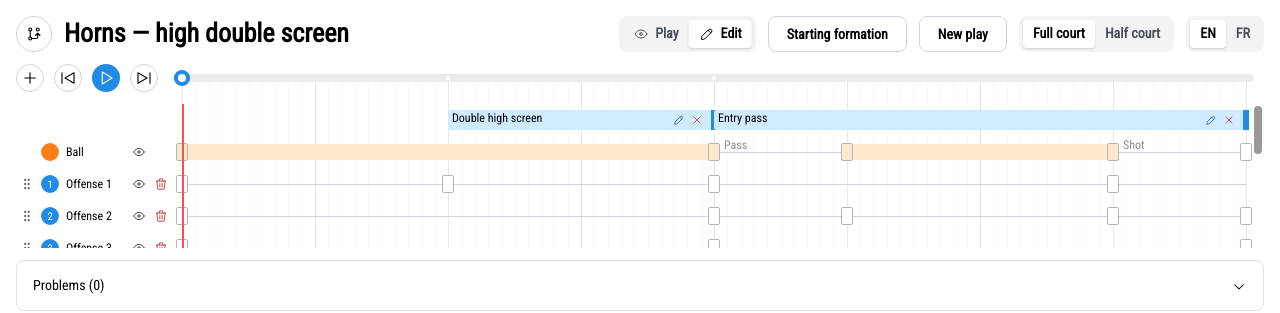
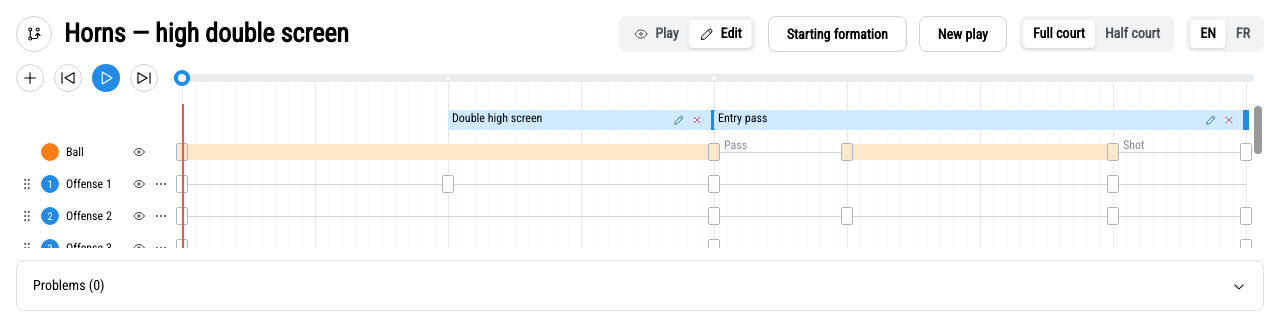
Before and after one commit to antoinefricker/phoopers, a React (Vite) app in the folder apps/pwa/: page / in a window 1280 px wide. Both pictures are taken after a click on the label "Edit". Shown: the top 313 px of the page. Built offline with nearby package versions, Linux system fonts and the light colour scheme.

Commit message:
refactor: gather a row destructive actions into a menu

```diff
--- a/apps/pwa/src/editor/TimelineRow.tsx
+++ b/apps/pwa/src/editor/TimelineRow.tsx
@@ -1,7 +1,7 @@
-import { ActionIcon, Box, CloseButton, Text } from '@mantine/core';
+import { ActionIcon, Box, CloseButton, Menu, Text } from '@mantine/core';
 import { useRef, useState } from 'react';
 import type { CSSProperties } from 'react';
-import { IconEye, IconEyeOff, IconGripVertical, IconTrash } from '@tabler/icons-react';
+import { IconDots, IconEye, IconEyeOff, IconGripVertical, IconTrash } from '@tabler/icons-react';
 import { useTranslation } from 'react-i18next';
 import type { EntityId, PlayerId, ScreenEvent, ScreenId } from '../engine';
 import { useHiddenEntitiesContext } from '../play2d/useHiddenEntitiesContext';
@@ -76,6 +76,7 @@ export function TimelineRow({ row, duration, screens, selection, onSelectKeyfram
     opened: false,
     count: 0,
   });
+  const [menuOpen, setMenuOpen] = useState(false);
   const removingScreen = screens.find((s) => s.id === removing.target);
   const isBall = row.team === 'ball';
   // The ball is not sortable: it leads the list and is not a player. `disabled` keeps the row
@@ -198,20 +199,42 @@ export function TimelineRow({ row, duration, screens, selection, onSelectKeyfram
         >
           {hidden.has(row.entityId) ? <IconEyeOff size={14} stroke={1.5} /> : <IconEye size={14} stroke={1.5} />}
         </ActionIcon>
-        {/* On a player's row only: the ball has no player to remove. Named after the player,
-            or eleven rows would offer a voice-control user eleven identical buttons. */}
-
+        {/* On a player's row only: the ball has no player to remove. It keeps the space so
+            every row's controls line up.
+            A menu rather than a button per command: the gutter is 160px and already holds four
+            controls, and a fifth would take the width the name needs — measured, "Attaquant 1"
+            is 55px of the 62 left beside the symbol. Trading the delete button for this one
+            costs nothing and leaves room for the commands to come.
+            Every entry is named after the player, or eleven rows would offer a voice-control
+            user eleven identical commands. */}
+        {/* Portalled, which is Mantine's default and is load-bearing here: the row lives inside
+            the tracks' scroll area, and a dropdown rendered in place is clipped by it — measured
+            at 57px of the menu cut off below the viewport's edge. jsdom has no layout, so no
+            test can see this; it is why the menu is opened in a browser before it is believed. */}
+        <Menu opened={menuOpen} onChange={setMenuOpen} position="bottom-end" shadow="md" trapFocus>
+          <Menu.Target>
             <ActionIcon
               variant="subtle"
-          color="red"
+              color="gray"
               size="sm"
               mr={4}
-          aria-label={t('play.editor.removePlayer', 'Remove player {{label}}', { label: rowName })}
-          onClick={() => setRemovingPlayer((r) => ({ opened: true, count: r.count + 1 }))}
+              aria-label={t('play.editor.rowActions', 'Actions for {{label}}', { label: rowName })}
+              onClick={() => setMenuOpen((open) => !open)}
               style={{ visibility: isBall ? 'hidden' : 'visible' }}
             >
-          <IconTrash size={14} stroke={1.5} />
+              <IconDots size={14} stroke={1.5} />
             </ActionIcon>
+          </Menu.Target>
+          <Menu.Dropdown data-testid={`row-menu-${row.entityId}`}>
+            <Menu.Item
+              color="red"
+              leftSection={<IconTrash size={14} stroke={1.5} />}
+              onClick={() => setRemovingPlayer((r) => ({ opened: true, count: r.count + 1 }))}
+            >
+              {t('play.editor.removePlayer', 'Remove player {{label}}', { label: rowName })}
+            </Menu.Item>
+          </Menu.Dropdown>
+        </Menu>
       </Box>
       {/* Inset so a marker sitting at t=0 or t=duration fits inside the track: it is a rotated
           square, so it reaches half its DIAGONAL past its time. Without this the last marker
--- a/apps/pwa/src/i18n/locales/en/common.json
+++ b/apps/pwa/src/i18n/locales/en/common.json
@@ -72,6 +72,7 @@
       "reorderRow": "Reorder {{label}}",
       "reorderStart_one": "Picked up {{name}}, position {{position}} of {{count}}.",
       "reorderStart_other": "Picked up {{name}}, position {{position}} of {{count}}.",
+      "rowActions": "Actions for {{label}}",
       "save": "Save",
       "screenDuration": "Screen duration",
       "selectedPlayer": "Player {{label}}",
--- a/apps/pwa/src/i18n/locales/fr/common.json
+++ b/apps/pwa/src/i18n/locales/fr/common.json
@@ -76,6 +76,7 @@
       "reorderStart_one": "",
       "reorderStart_many": "",
       "reorderStart_other": "",
+      "rowActions": "Actions pour {{label}}",
       "save": "Enregistrer",
       "screenDuration": "Durée de l'écran",
       "selectedPlayer": "Joueur {{label}}",
```
Also changed, not shown: 2 other files (tests, documents, lock files or other folders). Lines whose indentation alone changed are shown as unchanged.
